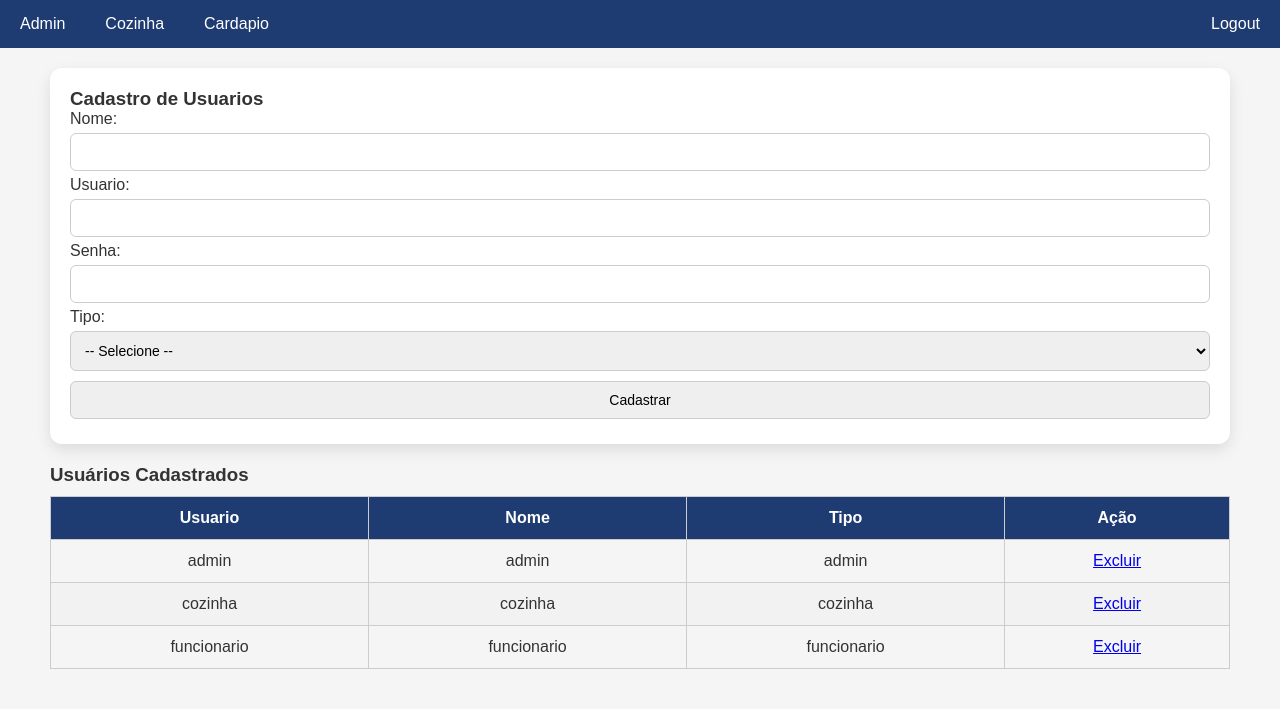
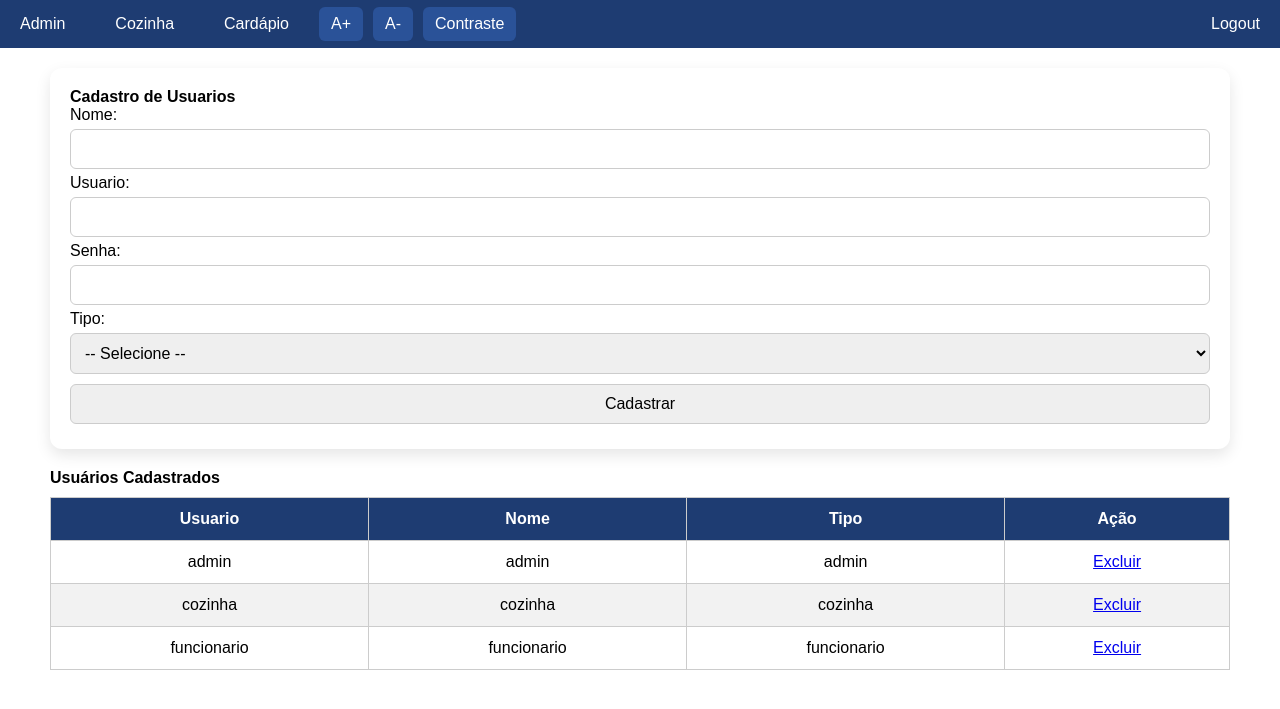
Before and after one commit to wsvantier/pi-02-2025, a Flask app: page /admin/ in a window 1280 px wide. Shown: the top 709 px of the page. Run offline with Flask 3, Linux system fonts and the light colour scheme; a user stored in the database is signed in; data comes from the database, SQL or seed files in the repository; data that the repository does not hold is empty.

Commit message:
Criado botões de acessibilidade

```diff
--- a/static/css/style.css
+++ b/static/css/style.css
@@ -6,10 +6,17 @@
     font-family: Arial, sans-serif;
 }
 
+/* Permitir herança da fonte */
+body, body * {
+    font-size: 1em;
+}
+
 /* ===== Body ===== */
 body {
-    background: #f5f5f5;
-    color: #333;
+    font-size: 1em; /* Tamanho base (16px padrão navegador) */
+    background-color: white;
+    color: black;
+    transition: all 0.3s ease;
 }
 
 /* ===== Navegação ===== */
@@ -30,7 +37,7 @@ nav ul li {
 
 nav ul li a {
     display: block;
-    padding: 15px 20px;
+    padding: 0.9375em 1.25em; /* 15px 20px */
     color: #fff;
     text-decoration: none;
     border-radius: 5px;
@@ -61,7 +68,7 @@ nav ul li ul {
 }
 
 nav ul li ul li a {
-    padding: 10px 15px;
+    padding: 0.625em 0.9375em; /* 10px 15px */
 }
 
 nav ul li:hover ul {
@@ -81,7 +88,7 @@ div.container {
 /* ===== Formulários ===== */
 div#cadUser, div#addDia, div#pedido, div#listOpc {
     background: #fff;
-    padding: 20px;
+    padding: 1.25em; /* 20px */
     border-radius: 12px;
     box-shadow: 0 6px 15px rgba(0,0,0,0.1);
 }
@@ -100,11 +107,11 @@ div#listUser {
 }
 
 input, select, button {
-    margin: 5px 0;
-    padding: 10px;
+    margin: 0.3125em 0; /* 5px */
+    padding: 0.625em;   /* 10px */
     border-radius: 6px;
     border: 1px solid #ccc;
-    font-size: 14px;
+    font-size: 1em;
     width: 100%;
 }
 
@@ -133,7 +140,7 @@ table {
 }
 
 th, td {
-    padding: 12px;
+    padding: 0.75em; /* 12px */
     text-align: center;
     border: 1px solid #ccc;
 }
@@ -165,3 +172,87 @@ div#listUser h3 {
         flex-direction: column;
     }
 }
+
+/* ===== Acessibilidade ===== */
+
+/* Botões de acessibilidade */
+.acessibilidade-buttons {
+    padding: 10px;
+    margin: 15px;
+    display: flex;
+    gap: 10px;
+    flex-wrap: wrap;
+}
+
+.acessibilidade-buttons button {
+    padding: 0.5em 0.75em; /* 8px 12px */
+    font-size: 1em;
+    cursor: pointer;
+    border-radius: 6px;
+    border: 1px solid #1e3c72;
+    background-color: #1e3c72;
+    color: white;
+    transition: background-color 0.3s ease;
+}
+
+.acessibilidade-buttons button:hover,
+.acessibilidade-buttons button:focus {
+    background-color: #2a5298;
+    outline: none;
+}
+
+/* ===== Modo alto contraste ===== */
+.contraste {
+    background-color: #121212;  /* preto suave */
+    color: #FFD60A;             /* amarelo dourado */
+    transition: background-color 0.3s ease, color 0.3s ease;
+}
+
+.contraste a {
+    color: #FFD60A;
+    text-decoration: underline;
+}
+
+.contraste th, .contraste td {
+    border-color: #FFD60A;
+}
+
+
+
+nav ul {
+    display: flex;
+    align-items: center;
+    list-style: none;
+    margin: 0;
+    padding: 0;
+    gap: 10px; /* espaço entre itens do menu */
+}
+
+/* Faz os botões ficarem lado a lado e centralizados */
+.acessibilidade-container {
+    display: flex;
+    justify-content: center;
+    gap: 10px;
+    flex-grow: 0; /* para ocupar espaço e centralizar os botões */
+}
+
+/* Estilize os botões */
+.acessibilidade-container button {
+    padding: 8px 12px;
+    font-size: 16px;
+    cursor: pointer;
+    border-radius: 6px;
+    border: none;
+    background-color: #2a5298;
+    color: white;
+    transition: background-color 0.3s ease;
+}
+
+.acessibilidade-container button:hover {
+    background-color: #1e3c72;
+}
+
+/* Ajusta o item de logout para não crescer e ficar na ponta direita */
+nav ul li#sair {
+    margin-left: auto;
+}
--- a/templates/base.html
+++ b/templates/base.html
@@ -14,31 +14,57 @@
         {% if current_user.tipo == 'admin' %}
         <li> <a href="{{url_for('admin.admin_home')}}"> Admin </a></li>
         <li class='drop'> <a href="{{url_for('cozinha.cozinha_home')}}"> Cozinha </a>
-
             <ul class="drop-cont">
                 <li><a href="{{url_for('cozinha.pedidos')}}">Pedidos</a></li>
             </ul>
-
         </li>
         {% elif current_user.tipo == 'cozinha' %}
         <li class='drop'> <a href="{{url_for('cozinha.cozinha_home')}}"> Cozinha </a>
-
             <ul>
                 <li><a href="{{url_for('cozinha.pedidos')}}">Pedidos</a></li>
             </ul>
-
         </li>
         {% endif %}
 
-            <li> <a href="{{url_for('cardapio.cardapio_home')}}"> Cardapio </a></li>
+        <li> <a href="{{url_for('cardapio.cardapio_home')}}"> Cardápio </a></li>
+
+        <!-- Agrupa os botões de acessibilidade num único li -->
+        <li class="acessibilidade-container">
+            <button onclick="aumentarFonte()">A+</button>
+            <button onclick="diminuirFonte()">A-</button>
+            <button onclick="toggleContraste()">Contraste</button>
+        </li>
+
         <li id="sair"> <a href="{{url_for('auth.logout')}}"> Logout </a></li>
-
     </ul>
 </nav>
+
+
+
+
     {% block corpo %}
-
     {% endblock %}
 
+    <script>
+        let tamanhoFonte = 20;
+
+function aumentarFonte() {
+    tamanhoFonte += 2;
+    document.body.style.fontSize = tamanhoFonte + 'px';
+}
+
+function diminuirFonte() {
+    if (tamanhoFonte > 10) {
+        tamanhoFonte -= 2;
+        document.body.style.fontSize = tamanhoFonte + 'px';
+    }
+}
+
+function toggleContraste() {
+    document.body.classList.toggle('contraste');
+}
+
+    </script>
     <script src="{{url_for('static', filename = 'js/script.js')}}"></script>
 </body>
 
```
Also changed, not shown: static/js/script.js (line endings or trailing spaces). Lines whose indentation alone changed are shown as unchanged.
